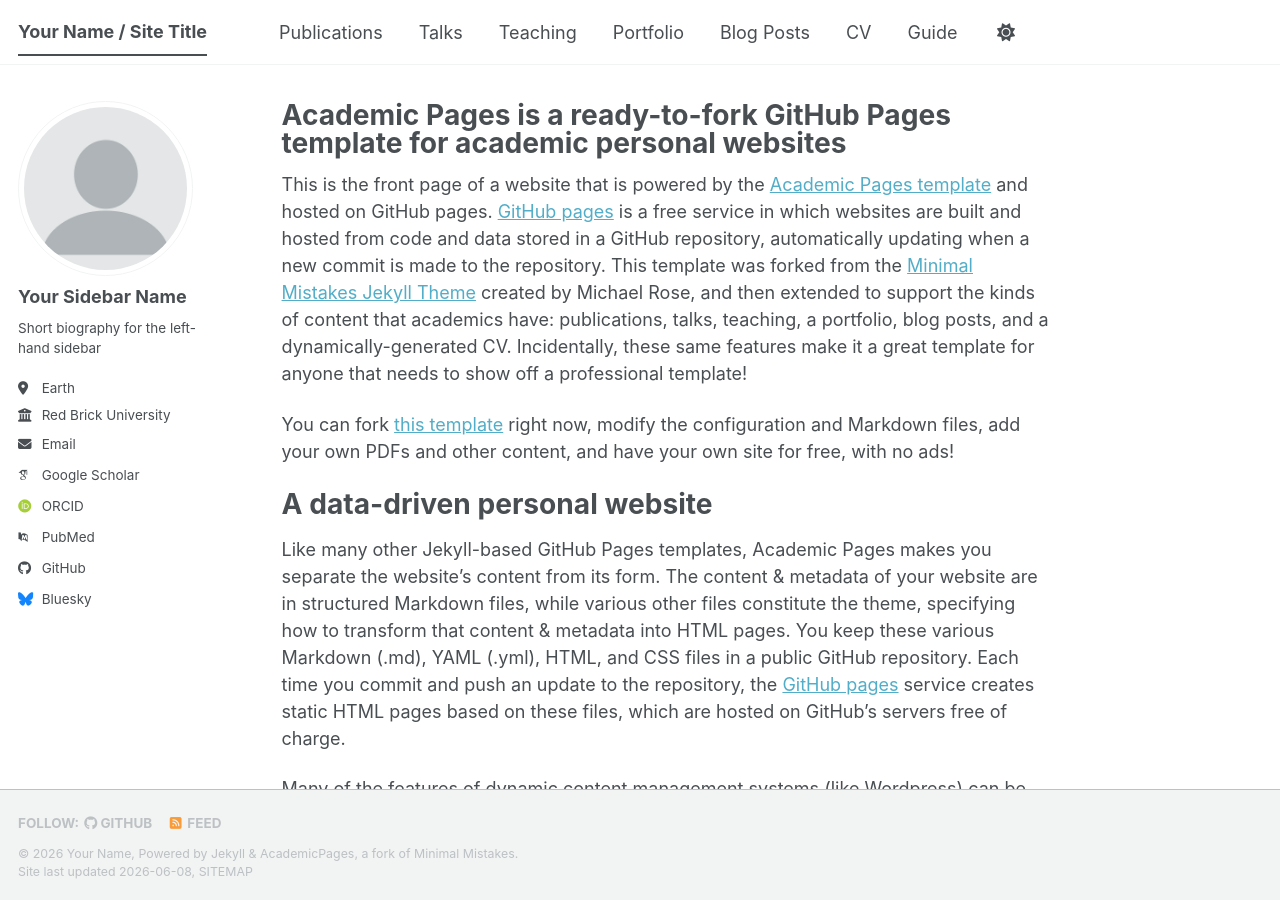
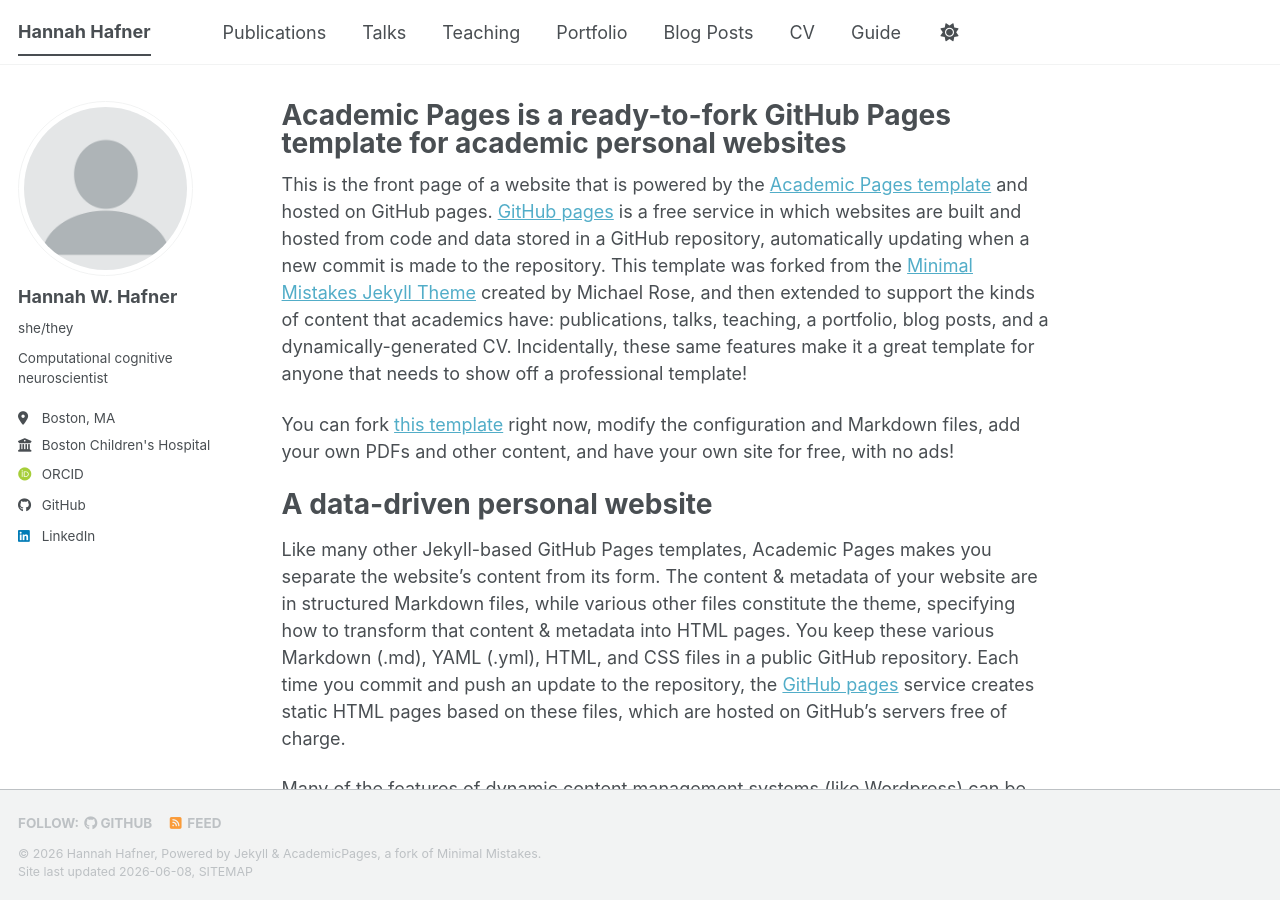
Before and after one commit to hannahhafner/hannahhafner.github.io, a Jekyll site: the page built from _pages/about.md, in a window 1280 px wide and 900 px high. Built offline with Jekyll 4.4.1, drawn with Linux system fonts in a browser that asks for light colours; some web fonts are replaced; a script bundle is joined from its source files by our own code; library files that are not in the unit come from our copies.

Commit message:
Modify personal details in _config.yml
Updated personal information and links in the configuration file.

```diff
--- a/_config.yml
+++ b/_config.yml
@@ -9,14 +9,14 @@
 # Basic Site Settings
 locale                   : "en-US"
 site_theme               : "default" # The available themes options are "default", "air", "sunrise", "mint", "dirt" and "contrast"
-title                    : "Your Name / Site Title"
+title                    : "Hannah Hafner"
 title_separator          : "-"
-name                     : &name "Your Name"
-description              : &description "Your Name's academic portfolio"   # Update this with a general description of your site, this is the default if not overridden by a page
-url                      : https://academicpages.github.io # The base hostname & protocol for your site e.g. "https://[your GitHub username].github.io",
+name                     : &name "Hannah Hafner"
+description              : &description "Hannah Hafner's academic portfolio"   # Update this with a general description of your site, this is the default if not overridden by a page
+url                      : https://hannahhafner.github.io # The base hostname & protocol for your site e.g. "https://[your GitHub username].github.io",
                                                            # or if you already have some other page hosted on Github then use "https://[your GitHub username].github.io/[Your Repo Name]"
 baseurl                  : "" # the subpath of your site, e.g. "/blog"
-repository               : "academicpages/academicpages.github.io"
+repository               : "hannahhafner/hannahhafner.github.io"
 
 # Site Author - The following control what appear as part of the author content on the side bar.
 #               If a field is blank the icon and link will not appear, otherwise it will be shown.
@@ -24,24 +24,24 @@ repository               : "academicpages/academicpages.github.io"
 author:
   # Biographic information
   avatar           : "profile.png"
-  name             : "Your Sidebar Name"
-  pronouns         : # example: "she/her"
-  bio              : "Short biography for the left-hand sidebar"
-  location         : "Earth"
-  employer         : "Red Brick University"
+  name             : "Hannah W. Hafner"
+  pronouns         : "she/they"
+  bio              : "Computational cognitive neuroscientist"
+  location         : "Boston, MA"
+  employer         : "Boston Children's Hospital"
   uri              : # URL
-  email            : "none@example.org"
+  email            : #"none@example.org"
 
   # Academic websites
   academia         : # URL
   arxiv            : # URL - Update with the correct link to your profile
-  googlescholar    : "https://scholar.google.com/citations?user=PS_CX0AAAAAJ"
+  googlescholar    : #"https://scholar.google.com/citations?user=PS_CX0AAAAAJ"
   inspire-hep      : # URL
   impactstory      : # URL
-  orcid            : "https://orcid.org/yourorcidurl"
+  orcid            : "https://orcid.org/0009-0004-7785-6402"
   semantic         : # URL
   ssrn             : # URL
-  pubmed           : "https://www.ncbi.nlm.nih.gov/pubmed/?term=john+snow"
+  pubmed           : #"https://www.ncbi.nlm.nih.gov/pubmed/?term=john+snow"
   researchgate     : # URL
   scopus           : # URL
   zotero           : # URL
@@ -51,13 +51,13 @@ author:
   bitbucket        : # Username - Update with your username on the site
   codepen          : # Username
   dribbble         : # Username
-  github           : "academicpages"
+  github           : "hannahhafner"
   kaggle           : # Username
   stackoverflow    : # User number or user number and name (i.e., use "1" or "1/jeff-atwood")
 
   # Social media
   artstation       : # Username
-  bluesky          : "bsky.app" # Replace this with you Bluesky username
+  bluesky          : #"bsky.app" # Replace this with you Bluesky username
   facebook         : # Username
   flickr           : # Username
   foursquare       : # Username
@@ -66,7 +66,7 @@ author:
   keybase          : # Username
   instagram        : # Username
   lastfm           : # Username
-  linkedin         : # Username
+  linkedin         : hannahhafner
   mastodon         : # URL
   medium           : # URL
   pinterest        : # Username
```
